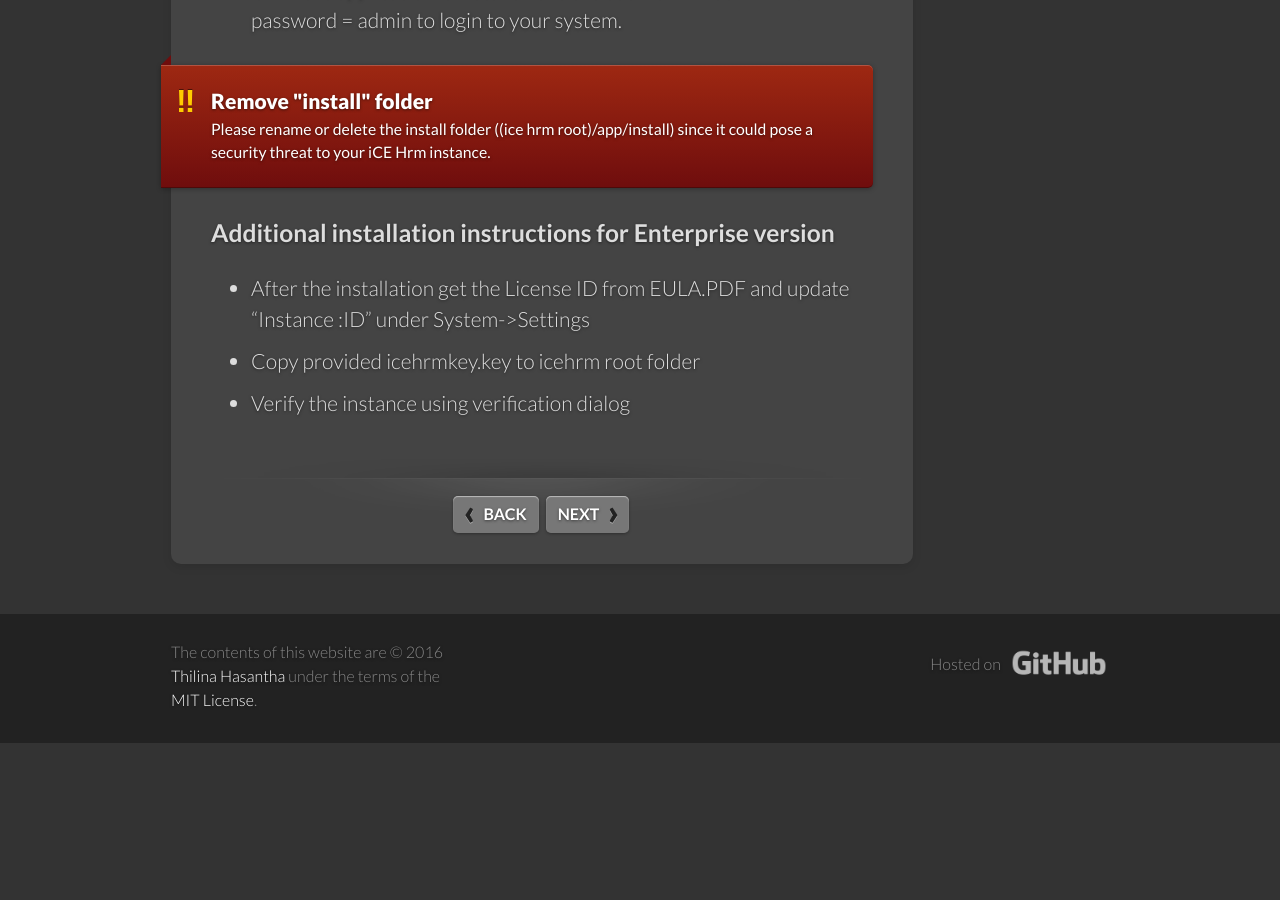
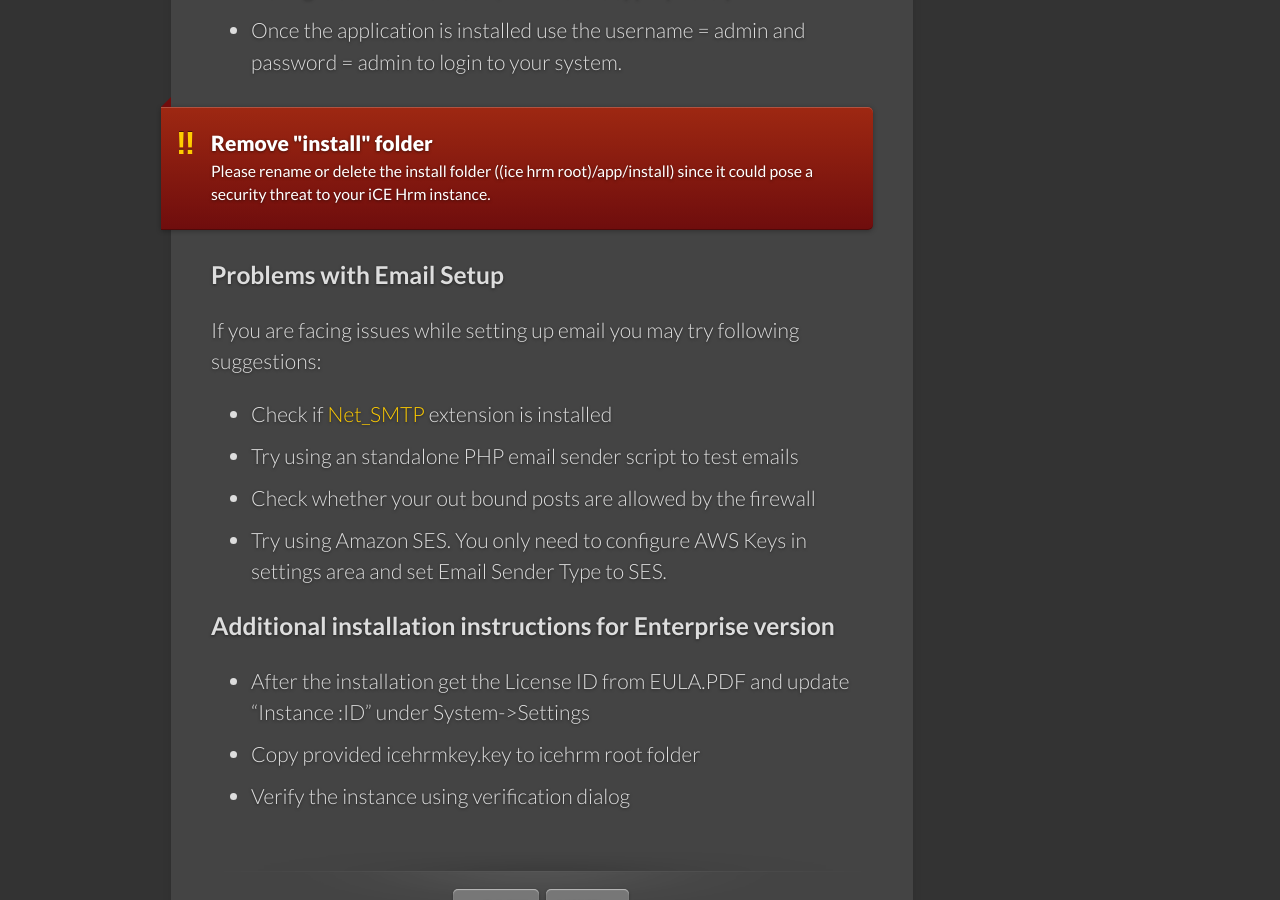
Before and after one commit to icehrm/icehrm.github.io, a Jekyll site: the page built from _docs/installation.md, in a window 1280 px wide and 900 px high, scrolled down 1361 px. Built offline with Jekyll 4.4.1, drawn with Linux system fonts in a browser that asks for light colours; before the commit the page ends 2104 px from its top, so only the background shows below that; some of the changed text lies outside the part shown.

```diff
--- a/_data/docs.yml
+++ b/_data/docs.yml
@@ -23,6 +23,7 @@
   - projects
   - attendance
   - timesheets
+  - diff-attendance-timesheets
   - documents
   - expenses
   - auditlog
--- a/_docs/installation.md
+++ b/_docs/installation.md
@@ -16,6 +16,7 @@ Before installing IceHrm please make sure your system supports following require
 you’ll need to make sure your system has before you start.
 
 - [PHP 5.3 or Higher](http://php.net/)
+- Net_SMTP extension for PHP
 - [MySQL v5.5](http://dev.mysql.com/downloads/)
 - [php-mysql extention](http://php.net/manual/en/mysqli.installation.php)
 - [PHP GD library](http://php.net/manual/en/mysqli.installation.php)
@@ -51,6 +52,18 @@ These are optional components which could improve icehrm performance
   <p>Please rename or delete the install folder ((ice hrm root)/app/install) since it could pose a security threat to your iCE Hrm instance.</p>
 </div>
 
+### Problems with Email Setup
+
+If you are facing issues while setting up email you may try following suggestions:
+
+- Check if [Net_SMTP](http://webplay.pro/groupware/webmail/horde/pear-net_smtp-class.html) extension is installed
+
+- Try using an standalone PHP email sender script to test emails [](https://www.rackspace.com/knowledge_center/article/test-php-smtp-functionality)
+
+- Check whether your out bound posts are allowed by the firewall
+
+- Try using Amazon SES. You only need to configure AWS Keys in settings area and set Email Sender Type to SES.
+
 
 ### Additional installation instructions for Enterprise version
 
```
Also changed, not shown: _docs/difference-attendnace-timesheets.md (added, +27 -0 lines), _docs/leave-admin.md (+8 -0 lines), _docs/timesheets.md (+1 -1 lines), _docs/faq.md (line endings or trailing spaces).
